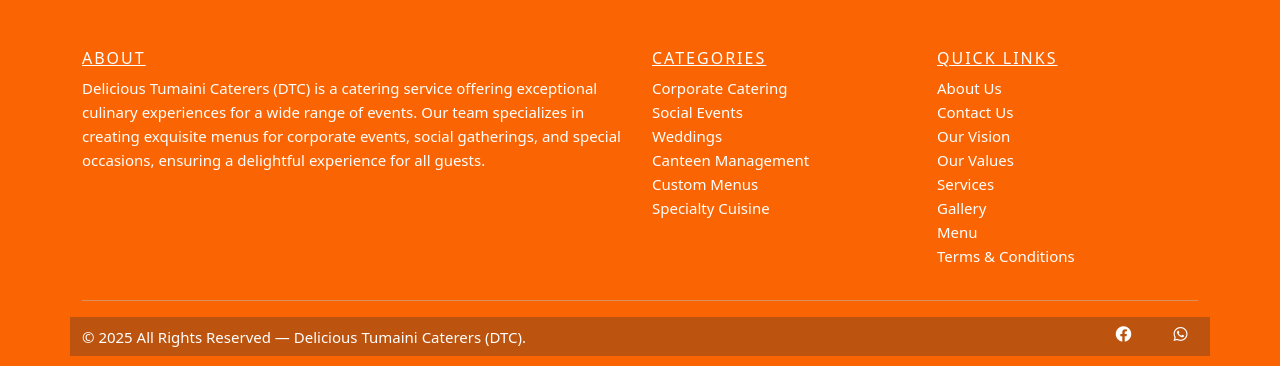
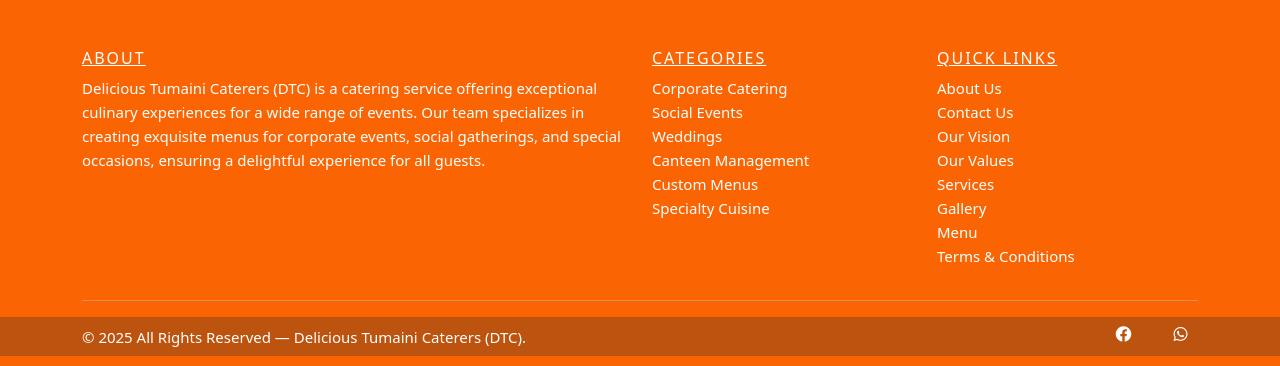
Before and after one commit to EdiGich/Catering, a Django app: page /about/ in a window 1280 px wide. Shown: the part 1870-2236 px from the top of the page. Run offline with Django 5.2, Linux system fonts and the light colour scheme.

Commit message:
Footer stylings updated.

```diff
--- a/catering_website/templates/base.html
+++ b/catering_website/templates/base.html
@@ -108,7 +108,8 @@
             </div>
             <hr>
         </div>
-        <div class="container copyright-statement">
+        <section class="copyright-statement">
+            <div class="container">
                 <div class="row align-items-center">
                     <div class="col-md-8 col-sm-6">
                         <p class="copyright-text mb-0">
@@ -136,6 +137,8 @@
                     </div>
                 </div>
             </div>
+        </section>
+
 
     </footer>
 
```
Lines whose indentation alone changed are shown as unchanged.
